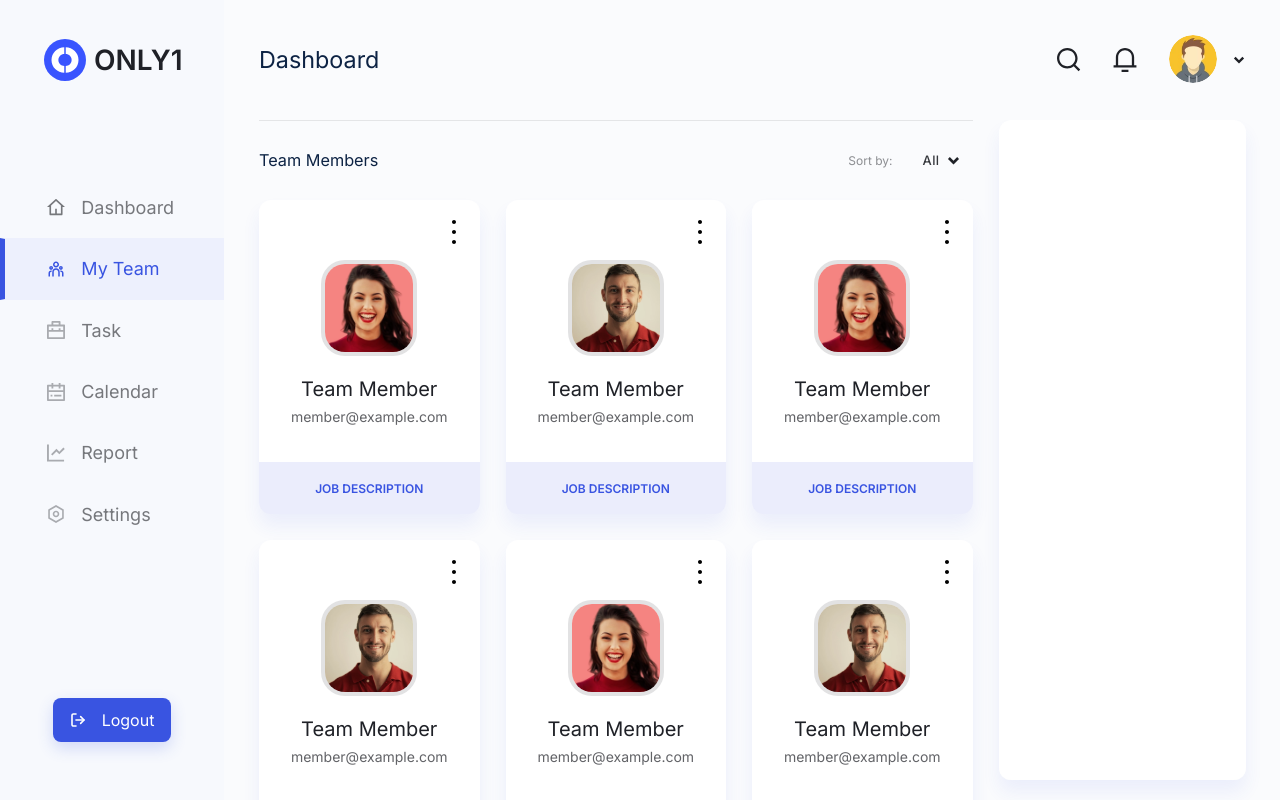
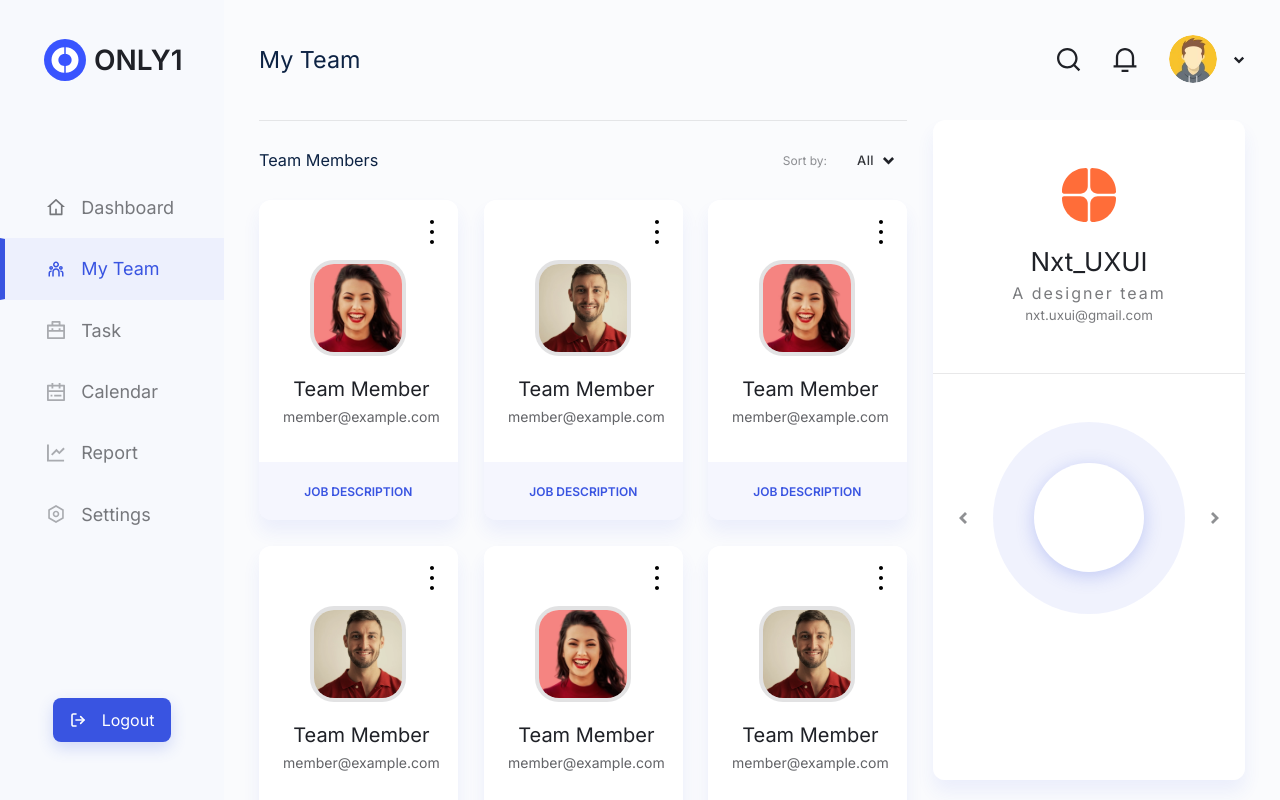
Before and after one commit to power-f-GOD/only1, a Next.js app: page /my-team in a window 1280 px wide. Built offline with nearby package versions, Linux system fonts and the light colour scheme.

Commit message:
Make UI updates in MyTeam aside component.

```diff
--- a/src/components/AppHeader.tsx
+++ b/src/components/AppHeader.tsx
@@ -17,6 +17,7 @@ const AppHeader = (): JSX.Element => {
   const isPC = windowWidth > 991 && typeof window !== 'undefined';
   const [open] = useState(false);
   const { pathname } = useRouter();
+  const pageName = pathname === '/' ? 'Dashboard' : pathname.slice(1).split('-').join(' ');
   // const [renderNav, setRenderNav] = useState(isPC);
 
   useEffect(() => {
@@ -30,7 +31,7 @@ const AppHeader = (): JSX.Element => {
           (entries) => {
             entries.forEach((entry) => {
               const { isIntersecting } = entry;
-
+              // console.log(!isIntersecting, 'FFFF');
               document.body.dataset.scrolled = '' + !isIntersecting;
             });
           },
@@ -44,7 +45,7 @@ const AppHeader = (): JSX.Element => {
         }
       }
     });
-  }, [pathname]);
+  }, [pathname, pageName]);
 
   useEffect(() => {
     if (!isPC) {
@@ -56,8 +57,8 @@ const AppHeader = (): JSX.Element => {
 
   return (
     <Box as="header" className={`AppHeader custom-scroll-bar`}>
-      <Box as="h1" className="h4 my-0">
-        Dashboard
+      <Box as="h1" className="h4 my-0 text-capitalize">
+        {pageName}
       </Box>
 
       <Box as="ul" className={`AppHeader__actions-container`}>
--- a/src/components/pages/dashboard/BottomRightSection/TeamMember.tsx
+++ b/src/components/pages/dashboard/BottomRightSection/TeamMember.tsx
@@ -25,7 +25,7 @@ const TeamMember: FC<{ className?: string; src?: string; index?: number }> = ({
       <Box className="d-flex align-items-center flex-fill pe-4">
         <Box className="pe-3">
           <Box as="span" className="h6 my-0">
-            TeamMember Name
+            Team Member
           </Box>
           <Box as="small">Job Description</Box>
         </Box>
--- a/src/components/pages/my-team/Aside.tsx
+++ b/src/components/pages/my-team/Aside.tsx
@@ -1,14 +1,35 @@
 import { Container } from 'react-bootstrap';
 
 import S from 'src/styles/pages/my-team/index.module.scss';
-import { Card } from 'src/components';
+import { Card, SVGIcon, Box } from 'src/components';
 
 const Aside = (): JSX.Element => {
   return (
     <Container
       as="aside"
       className={`${S.Aside} anim__fadeInLeftBig anim__dur--05s custom-scroll-bar`}>
-      <Card></Card>
+      <Card className="p-0">
+        <Box
+          as="section"
+          className={`${S.nxtuiAdvert} d-flex flex-column align-items-center justify-content-center p-5`}>
+          <SVGIcon name="nxtui-logo" fontSize="3.375em" />
+          <Box as="strong" className="fw-normal">
+            Nxt_UXUI
+          </Box>
+          <Box as="span">A designer team</Box>
+          <Box as="small">nxt.uxui@gmail.com</Box>
+        </Box>
+
+        <Box
+          as="section"
+          className={`${S.projectActivitySection} d-flex justify-content-between align-items-center p-4`}>
+          <SVGIcon name="caret-left" fontSize="0.75em" />
+          <Box className={`${S.projectActivityPie} my-4`}>
+            <Box className={S.innerCircle}></Box>
+          </Box>
+          <SVGIcon name="caret-right" fontSize="0.75em" />
+        </Box>
+      </Card>
     </Container>
   );
 };
--- a/src/components/pages/my-team/Main.tsx
+++ b/src/components/pages/my-team/Main.tsx
@@ -7,10 +7,14 @@ import { GetImage } from 'src/utils';
 const Main = (): JSX.Element => {
   return (
     <Container as="main" className={`${S.Main}`}>
-      {Array(60)
+      {Array(25)
         .fill('')
         .map((_, i) => (
-          <LazyBox key={i} noFade className="Card">
+          <LazyBox
+            key={i}
+            noFade
+            className="Card anim__fadeInUp"
+            style={{ animationDelay: `${i * 0.1}s` }}>
             <Box className="mb-2 w-100">
               <ButtonMenu
                 buttonType="icon-button"
--- a/src/components/shared/ProgressPie.tsx
+++ b/src/components/shared/ProgressPie.tsx
@@ -28,7 +28,9 @@ const _ProgressPie: FC<
   const [value, setValue] = useState(0);
 
   useEffect(() => {
-    delay(300, () => setValue(_value || 0));
+    delay(400).then(() => {
+      setValue(_value || 0);
+    });
   }, [_value]);
 
   return (
--- a/src/components/shared/SVG.Icons.tsx
+++ b/src/components/shared/SVG.Icons.tsx
@@ -11,6 +11,48 @@ const _SVGIcon: FC<
   <Icon {...props} name={name} size={size}>
     {(() => {
       switch (name) {
+        case 'caret-right':
+          return (
+            <SVG viewBox="0 0 8 12" fill="none" xmlns="http://www.w3.org/2000/SVG">
+              <path
+                d="M4.00071 6L5.00698e-07 2.00094L1.99965 7.15535e-08L8 6L1.99965 12L5.96075e-07 9.99906L4.00071 6Z"
+                fill="#1F2127"
+                fillOpacity="0.71"
+              />
+            </SVG>
+          );
+        case 'caret-left':
+          return (
+            <SVG viewBox="0 0 8 12" fill="none" xmlns="http://www.w3.org/2000/SVG">
+              <path
+                d="M3.99929 6L8 2.00094L6.00035 7.15535e-08L-7.15493e-08 6L6.00035 12L8 9.99906L3.99929 6Z"
+                fill="#1F2127"
+                fillOpacity="0.71"
+              />
+            </SVG>
+          );
+
+        case 'nxtui-logo':
+          return (
+            <SVG viewBox="0 0 58 58" fill="none" xmlns="http://www.w3.org/2000/SVG">
+              <path
+                d="M0 32.3687C0 31.2363 0.918043 30.3182 2.05051 30.3182H19.6818C24.1001 30.3182 27.6818 33.9 27.6818 38.3182V55.9496C27.6818 57.082 26.7638 58.0001 25.6313 58.0001C11.4755 58.0001 0 46.5245 0 32.3687Z"
+                fill="#FF6D39"
+              />
+              <path
+                d="M58 25.6313C58 26.7637 57.082 27.6818 55.9495 27.6818L38.3182 27.6818C33.8999 27.6818 30.3182 24.1 30.3182 19.6818L30.3182 2.05045C30.3182 0.917985 31.2362 -5.57455e-05 32.3687 -5.56465e-05C46.5245 -5.4409e-05 58 11.4755 58 25.6313Z"
+                fill="#FF6D39"
+              />
+              <path
+                d="M58 32.3687C58 31.2363 57.082 30.3182 55.9495 30.3182H38.3182C33.8999 30.3182 30.3182 33.9 30.3182 38.3182V55.9496C30.3182 57.082 31.2362 58.0001 32.3687 58.0001C46.5245 58.0001 58 46.5245 58 32.3687Z"
+                fill="#FF6D39"
+              />
+              <path
+                d="M1.79261e-07 25.6313C8.02577e-08 26.7637 0.918042 27.6818 2.05051 27.6818L19.6818 27.6818C24.1001 27.6818 27.6818 24.1 27.6818 19.6818L27.6818 2.05045C27.6818 0.917986 26.7638 -5.48807e-05 25.6313 -5.49797e-05C11.4755 -5.62172e-05 1.4168e-06 11.4755 1.79261e-07 25.6313Z"
+                fill="#FF6D39"
+              />
+            </SVG>
+          );
         case 'more':
           return (
             <SVG viewBox="0 0 4 18" fill="none" xmlns="http://www.w3.org/2000/SVG">
--- a/src/styles/_global.scss
+++ b/src/styles/_global.scss
@@ -265,6 +265,15 @@ input[type='password'] {
   font-size: 1.125em;
 }
 
+.MuiPopover-paper {
+  border-radius: 0.75em;
+  min-width: 7.5em;
+
+  li:first-child {
+    background-color: rgba($tertiary-r, $tertiary-g, $tertiary-b, 0.05);
+  }
+}
+
 [class~='col'],
 [class*='col-'],
 .container,
--- a/src/styles/pages/my-team/_Aside.scss
+++ b/src/styles/pages/my-team/_Aside.scss
@@ -19,3 +19,54 @@
     top: $offset;
   }
 }
+
+.nxtuiAdvert {
+  border-bottom: 0.0625em solid $theme-tertiary-100;
+
+  strong {
+    margin-top: 0.75em;
+    font-size: 1.625em;
+  }
+
+  span {
+    letter-spacing: 0.125em;
+  }
+
+  span,
+  small {
+    color: $theme-tertiary-600;
+  }
+}
+
+.projectActivitySection {
+  i path {
+    stroke: none;
+    fill: $theme-tertiary-700;
+  }
+}
+
+.projectActivityPie {
+  $size: 12em;
+
+  height: $size;
+  width: $size;
+  max-width: 100%;
+  max-height: 100%;
+  background-color: rgba($prim-r, $prim-g, $prim-b, 0.075);
+  border-radius: 50%;
+  position: relative;
+}
+
+.innerCircle {
+  $size: 57%;
+  $offset: calc(calc(100% - #{$size}) / 2);
+
+  height: $size;
+  width: $size;
+  border-radius: inherit;
+  background-color: white;
+  position: relative;
+  top: $offset;
+  left: $offset;
+  box-shadow: 0 0.25em 1.125em rgba($prim-r, $prim-g, $prim-b, 0.25);
+}
--- a/src/styles/pages/my-team/_Main.scss
+++ b/src/styles/pages/my-team/_Main.scss
@@ -9,6 +9,7 @@
     padding-bottom: 1em;
     position: relative;
     transition: 0.4s;
+    animation-fill-mode: backwards;
 
     &:hover,
     &:focus-within {
@@ -36,8 +37,8 @@
       display: block;
       font-size: 0.75em;
       font-weight: bold;
-      padding: 1.5em;
-      background-color: $theme-primary-100;
+      padding: 1.75em;
+      background-color: rgba($prim-r, $prim-g, $prim-b, 0.05);
       color: $theme-primary;
       border-radius: 0 0 1em 1em;
       transform: translateY(1.5em);
--- a/src/styles/pages/my-team/_index.scss
+++ b/src/styles/pages/my-team/_index.scss
@@ -6,7 +6,7 @@
   @media screen and (min-width: 992px) {
     row-gap: 0;
     column-gap: 1.625em;
-    grid-template-columns: 1fr 25%; // 19.5em;
+    grid-template-columns: 1fr minmax(19.5em, 25%);
     grid-template-rows: 5em auto;
 
     header {
--- a/src/types/shared.ts
+++ b/src/types/shared.ts
@@ -109,6 +109,9 @@ export type TransitionAnimName =
   | 'scaleY';
 
 export type SVGIconName =
+  | 'caret-right'
+  | 'caret-left'
+  | 'nxtui-logo'
   | 'more'
   | 'caret-down'
   | 'search'
```
